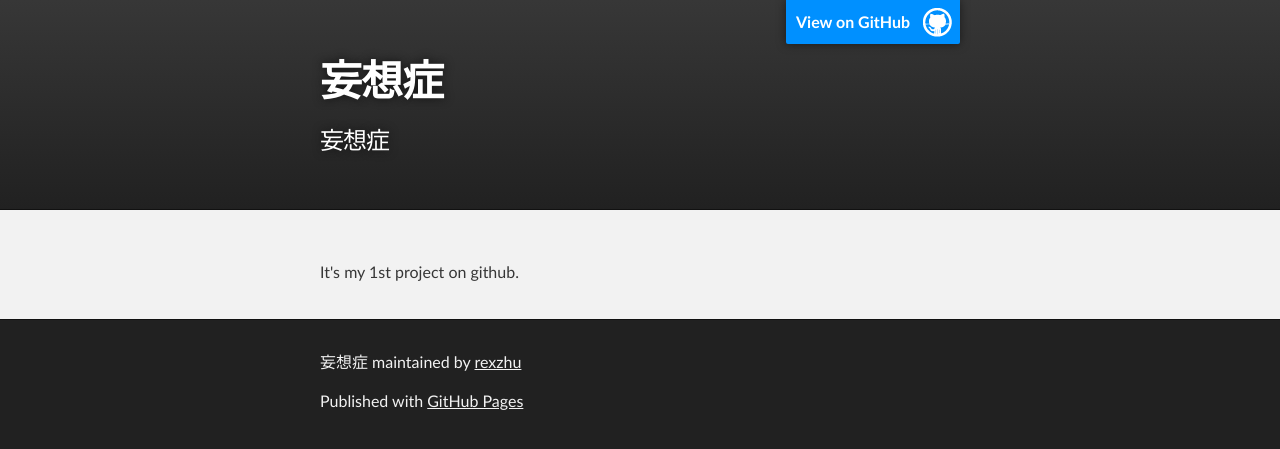
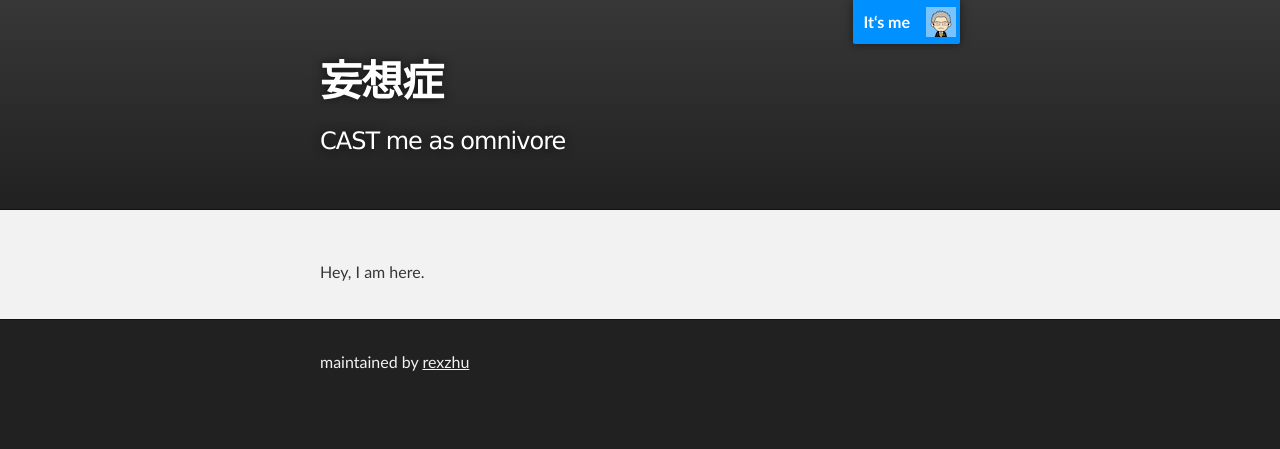
Before and after one commit to rexzhu/Zephyr, a Jekyll site: the page index.html, which Jekyll copies as it is, in a window 1280 px wide. Shown: the top 449 px of the page. Built offline with Jekyll 4.4.1, drawn with Linux system fonts in a browser that asks for light colours.

Commit message:
trival changes

```diff
--- a/index.html
+++ b/index.html
@@ -8,7 +8,7 @@
 
     <link rel="stylesheet" type="text/css" media="screen" href="stylesheets/stylesheet.css">
 
-    <title>妄想症</title>
+    <title>围栏</title>
   </head>
 
   <body>
@@ -16,10 +16,10 @@
     <!-- HEADER -->
     <div id="header_wrap" class="outer">
         <header class="inner">
-          <a id="forkme_banner" href="https://github.com/rexzhu/Zephyr">View on GitHub</a>
+          <a id="forkme_banner" href="https://github.com/rexzhu/Zephyr">It‘s me</a>
 
           <h1 id="project_title">妄想症</h1>
-          <h2 id="project_tagline">妄想症</h2>
+          <h2 id="project_tagline">CAST me as omnivore</h2>
             <!--
             <section id="downloads">
               <a class="zip_download_link" href="https://github.com/rexzhu/Zephyr/zipball/master">Download this project as a .zip file</a>
@@ -32,15 +32,16 @@
     <!-- MAIN CONTENT -->
     <div id="main_content_wrap" class="outer">
       <section id="main_content" class="inner">
-        <p>It's my 1st project on github.</p>
+        <p>Hey, I am here.</p>
       </section>
     </div>
 
     <!-- FOOTER  -->
     <div id="footer_wrap" class="outer">
       <footer class="inner">
-        <p class="copyright">妄想症 maintained by <a href="https://github.com/rexzhu">rexzhu</a></p>
-        <p>Published with <a href="https://pages.github.com">GitHub Pages</a></p>
+        <p class="copyright">maintained by <a href="https://github.com/rexzhu">rexzhu</a></p>
+        <!--<p>Published with <a href="https://pages.github.com">GitHub Pages</a></p>
+        -->
       </footer>
     </div>
 
```
Also changed, not shown: images/blacktocat.png.
